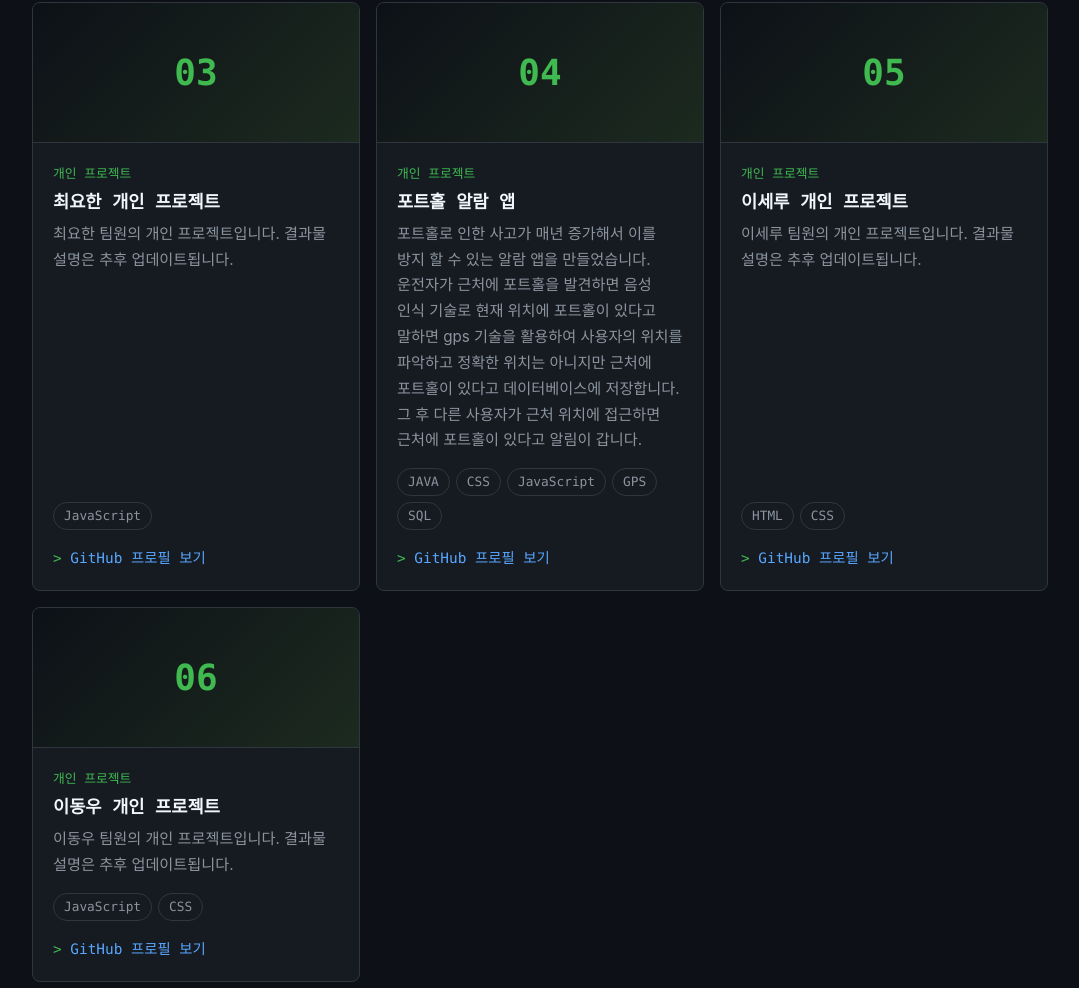
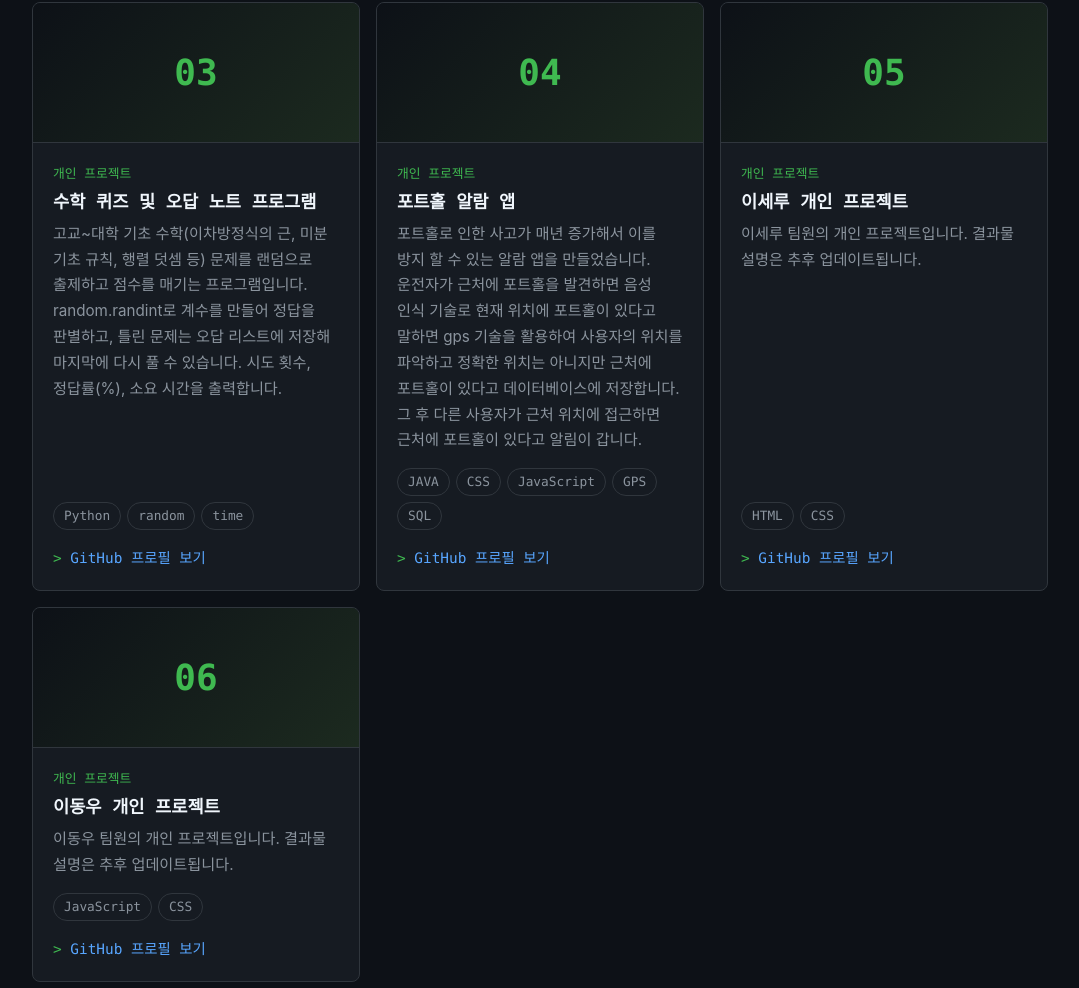
Before and after one commit to wonchandev/oss-team-portfolio, a plain HTML site: page projects.html in a window 1280 px wide. Shown: the part 1191-2179 px from the top of the page, without its empty margins (100-1179 px from the left). Drawn offline with Linux system fonts and the light colour scheme.

Commit message:
feat: 최요한 프로젝트 카드(수학 퀴즈 및 오답 노트 프로그램) 작성
최요한 팀원이 보낸 프로젝트 내용을 반영

```diff
--- a/projects.html
+++ b/projects.html
@@ -100,16 +100,23 @@
                     </div>
                 </li>
 
-                <li class="card project-card" data-category="personal" data-tags="javascript">
+                <li class="card project-card" data-category="personal" data-tags="python">
                     <div class="project-thumb" aria-hidden="true">03</div>
                     <div class="project-body">
                         <span class="project-kind">개인 프로젝트</span>
-                        <h2 class="project-title">최요한 개인 프로젝트</h2>
-                        <p class="project-desc">최요한 팀원의 개인 프로젝트입니다. 결과물 설명은 추후 업데이트됩니다.</p>
+                        <h2 class="project-title">수학 퀴즈 및 오답 노트 프로그램</h2>
+                        <p class="project-desc">
+                            고교~대학 기초 수학(이차방정식의 근, 미분 기초 규칙, 행렬 덧셈 등) 문제를
+                            랜덤으로 출제하고 점수를 매기는 프로그램입니다. random.randint로 계수를 만들어
+                            정답을 판별하고, 틀린 문제는 오답 리스트에 저장해 마지막에 다시 풀 수 있습니다.
+                            시도 횟수, 정답률(%), 소요 시간을 출력합니다.
+                        </p>
                         <ul class="project-tags" aria-label="사용 기술">
-                            <li class="tag">JavaScript</li>
+                            <li class="tag">Python</li>
+                            <li class="tag">random</li>
+                            <li class="tag">time</li>
                         </ul>
-                        <a class="project-link" href="https://github.com/yohan070312" target="_blank" rel="noopener noreferrer">GitHub 프로필 보기<span class="visually-hidden"> - 최요한 개인 프로젝트 (새 탭)</span></a>
+                        <a class="project-link" href="https://github.com/yohan070312" target="_blank" rel="noopener noreferrer">GitHub 프로필 보기<span class="visually-hidden"> - 수학 퀴즈 및 오답 노트 프로그램 (새 탭)</span></a>
                     </div>
                 </li>
 
```
